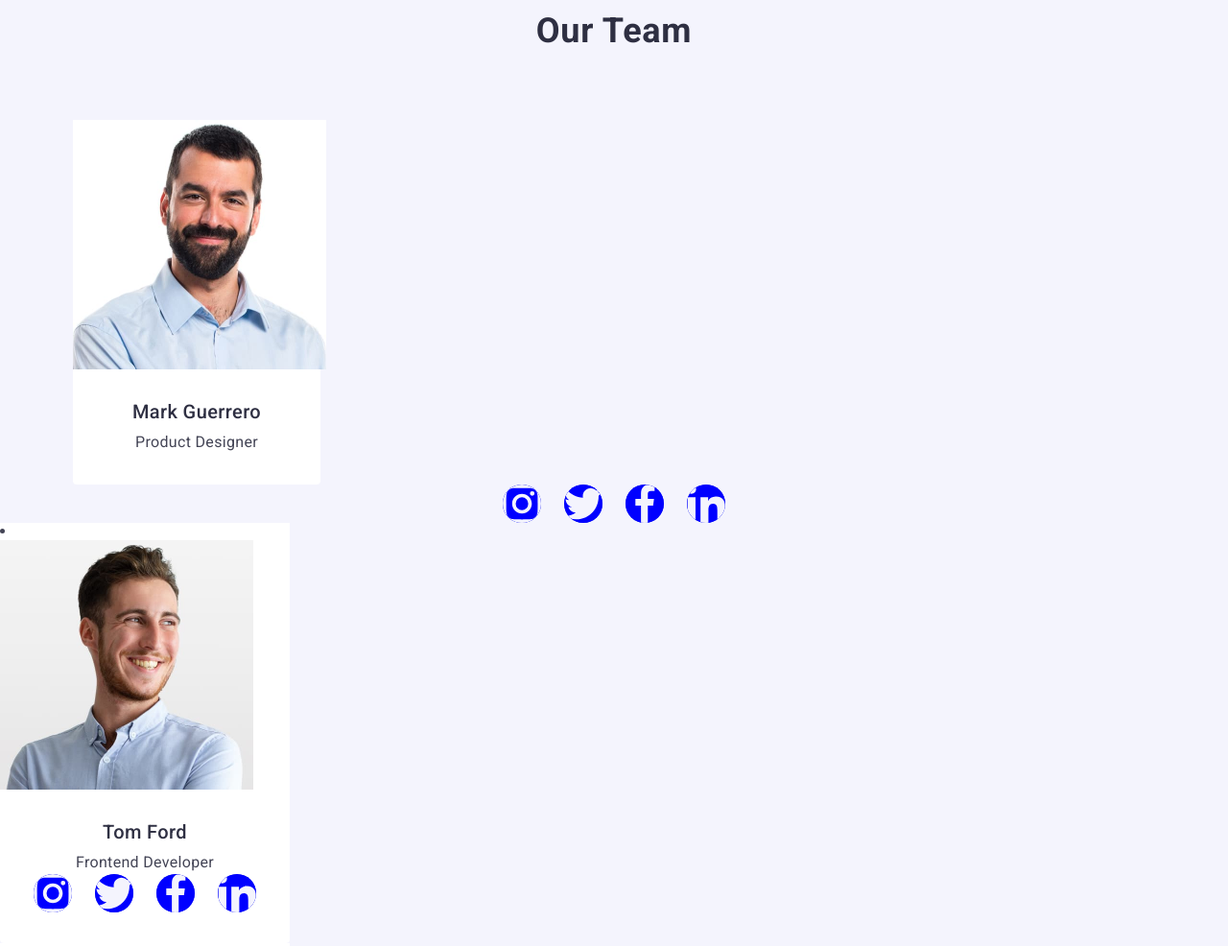
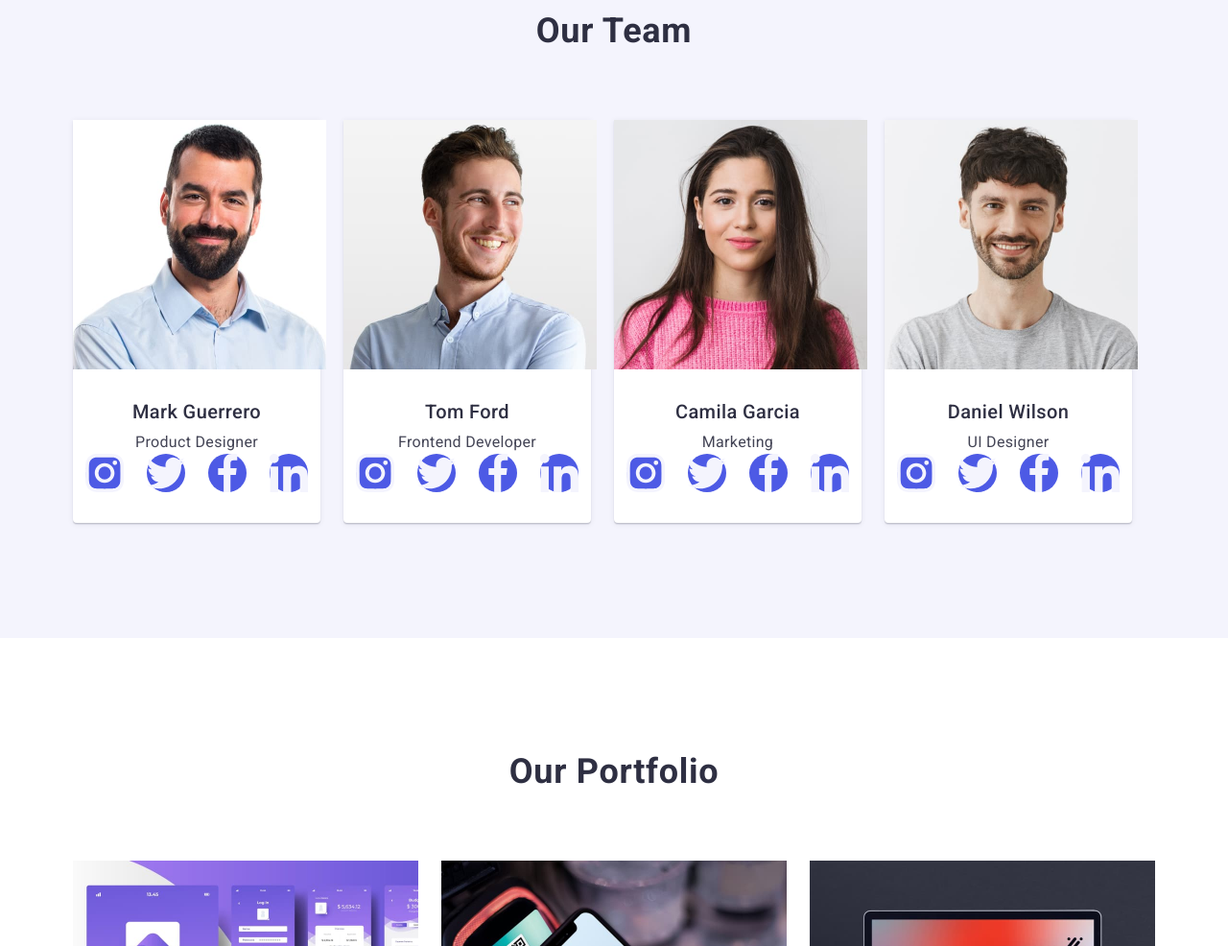
Before and after one commit to Olenka-12345/goit-markup-hw-04, a plain HTML site: page index.html in a window 1280 px wide. Shown: the part 1220-2206 px from the top of the page at 96% size. Drawn offline with nearby package versions, Linux system fonts and the light colour scheme.

Commit message:
index.html

```diff
--- a/css/styles.css
+++ b/css/styles.css
@@ -421,6 +421,46 @@ width: calc((100% - 72px) / 4);
 border-radius: 0px 0px 4px 4px;
 
 }
+.our-team-icon-item
+{
+width: 40px;
+height: 40px;
+}
+.current-team_card
+{
+    box-shadow: 0px 1px 6px rgba(46, 47, 66, 0.08),
+            0px 1px 1px rgba(46, 47, 66, 0.16),
+            0px 2px 1px rgba(46, 47, 66, 0.08);
+}
+.our-team-icon-list
+{
+display: flex;
+justify-content: center;
+gap: 24px;
+}
+.our-team-icon-link
+{
+width: 100%;
+height: 100%;
+background-color:#4d5ae5;
+border-radius:50%;
+display: flex;
+align-items: center;
+justify-content: center;
+transition:background-color 250ms cubic-bezier(0.4, 0, 0.2, 1);
+}
+.our-team-icon-link:hover
+{
+background-color: #404bbf;
+}
+.our-team-icon-link:focus
+{
+background-color: #404bbf;
+}
+.our-team-icon-item
+{
+fill:#f4f4fd;
+}
 .our-team-title
 {
 padding-top: 32px;
--- a/index.html
+++ b/index.html
@@ -43,7 +43,9 @@
         <address class="nav_address">
           <ul class="contacts-list">
             <li>
-              <a class="nav_address_item current" href="mailto:info@devstudio.com"
+              <a
+                class="nav_address_item current"
+                href="mailto:info@devstudio.com"
                 >info@devstudio.com</a
               >
             </li>
@@ -130,7 +132,7 @@
         <div class="container">
           <h2 class="title-our-team title_section_three">Our Team</h2>
           <ul class="our-team-list">
-            <li class="our-team-item team_card">
+            <li class="our-team-item team_card current-team_card">
               <img
                 src="./images/img_4.jpg"
                 alt="Mark Guerrero,Product Designer"
@@ -142,39 +144,39 @@
                 <p class="our-team-descrirtion card_description">
                   Product Designer
                 </p>
-                </ul>
-            <ul class="team-icon-list">
-              <li class="team-icon">
-                <a class="team-icon-link" href="">
-                <svg class="our-team-icon" width="16" height="16">
+                <ul class="our-team-icon-list">
+                  <li class="our-team-icon-item">
+                    <a class="our-team-icon-link" href=" ">
+                      <svg class="our-team-icon-item" width="16" height="16">
                         <use href="./images/icons.svg#icon-instagram"></use>
                       </svg>
                     </a>
                   </li>
-                <li class="team-icon">
-                <a class="team-icon-link" href=" ">
-                <svg class="our-team-icon" width="16" height="16">
+                  <li class="our-team-icon-item">
+                    <a class="our-team-icon-link" href=" ">
+                      <svg class="our-team-icon-item" width="16" height="16">
                         <use href="./images/icons.svg#icon-twitter"></use>
                       </svg>
                     </a>
                   </li>
-                 <li class="team-icon">
-                  <a class="team-icon-link" href="">
-                <svg class="our-team-icon" width="16" height="16">
+                  <li class="our-team-icon-item">
+                    <a class="our-team-icon-link" href=" ">
+                      <svg class="our-team-icon-item" width="16" height="16">
                         <use href="./images/icons.svg#icon-facebook"></use>
                       </svg>
                     </a>
                   </li>
-                <li class="team-icon">
-                  <a class="team-icon-link" href="">
-                <svg class="our-team-icon" width="16" height="16">
+                  <li class="our-team-icon-item">
+                    <a class="our-team-icon-link" href=" ">
+                      <svg class="our-team-icon-item" width="16" height="16">
                         <use href="./images/icons.svg#icon-linkedin"></use>
                       </svg>
                     </a>
                   </li>
                 </ul>
               </div>
-            <li class="our-team-item team_card">
+            </li>
+            <li class="our-team-item team_card current-team_card">
               <img
                 src="./images/img_1.jpg"
                 alt="Tom Ford,Frontend Developer"
@@ -186,31 +188,31 @@
                 <p class="our-team-descrirtion card_description">
                   Frontend Developer
                 </p>
-            <ul class="team-icon-list">
-              <li class="team-icon">
-                <a class="team-icon-link" href="">
-                <svg class="our-team-icon" width="16" height="16">
+                <ul class="our-team-icon-list">
+                  <li class="our-team-icon-item">
+                    <a class="our-team-icon-link" href=" ">
+                      <svg class="our-team-icon-item" width="16" height="16">
                         <use href="./images/icons.svg#icon-instagram"></use>
                       </svg>
                     </a>
                   </li>
-                <li class="team-icon">
-                <a class="team-icon-link" href="">
-                <svg class="our-team-icon" width="16" height="16">
+                  <li class="our-team-icon-item">
+                    <a class="our-team-icon-link" href=" ">
+                      <svg class="our-team-icon-item" width="16" height="16">
                         <use href="./images/icons.svg#icon-twitter"></use>
                       </svg>
                     </a>
                   </li>
-                <li class="team-icon">
-                 <a class="team-icon-link" href="">
-                <svg class="our-team-icon" width="16" height="16">
+                  <li class="our-team-icon-item">
+                    <a class="our-team-icon-link" href=" ">
+                      <svg class="our-team-icon-item" width="16" height="16">
                         <use href="./images/icons.svg#icon-facebook"></use>
                       </svg>
                     </a>
                   </li>
-                <li class="team-icon">
-                  <a class="team-icon-link" href="">
-                <svg class="our-team-icon" width="16" height="16">
+                  <li class="our-team-icon-item">
+                    <a class="our-team-icon-link" href=" ">
+                      <svg class="our-team-icon-item" width="16" height="16">
                         <use href="./images/icons.svg#icon-linkedin"></use>
                       </svg>
                     </a>
@@ -218,7 +220,7 @@
                 </ul>
               </div>
             </li>
-            <li class="our-team-item team_card">
+            <li class="our-team-item team_card current-team_card">
               <img
                 src="./images/img_2.jpg"
                 alt="Camila Garcia,Marketing"
@@ -228,31 +230,31 @@
               <div class="our-team-title">
                 <h3 class="our-team-list-title card_title">Camila Garcia</h3>
                 <p class="our-team-descrirtion card_description">Marketing</p>
-                            <ul class="team-icon-list">
-              <li class="team-icon">
-                <a class="team-icon-link" href="">
-                <svg class="our-team-icon" width="16" height="16">
+                <ul class="our-team-icon-list">
+                  <li class="our-team-icon-item">
+                    <a class="our-team-icon-link" href=" ">
+                      <svg class="our-team-icon-item" width="16" height="16">
                         <use href="./images/icons.svg#icon-instagram"></use>
                       </svg>
                     </a>
                   </li>
-                <li class="team-icon">
-                  <a class="team-icon-link" href="">
-                <svg class="our-team-icon" width="16" height="16">
+                  <li class="our-team-icon-item">
+                    <a class="our-team-icon-link" href=" ">
+                      <svg class="our-team-icon-item" width="16" height="16">
                         <use href="./images/icons.svg#icon-twitter"></use>
                       </svg>
                     </a>
                   </li>
-                <li class="team-icon">
-                  <a class="team-icon-link" href="">
-                <svg class="our-team-icon" width="16" height="16">
+                  <li class="our-team-icon-item">
+                    <a class="our-team-icon-link" href=" ">
+                      <svg class="our-team-icon-item" width="16" height="16">
                         <use href="./images/icons.svg#icon-facebook"></use>
                       </svg>
                     </a>
                   </li>
-                <li class="team-icon">
-                  <a class="team-icon-link" href="">
-                <svg class="our-team-icon" width="16" height="16">
+                  <li class="our-team-icon-item">
+                    <a class="our-team-icon-link" href=" ">
+                      <svg class="our-team-icon-item" width="16" height="16">
                         <use href="./images/icons.svg#icon-linkedin"></use>
                       </svg>
                     </a>
@@ -260,7 +262,7 @@
                 </ul>
               </div>
             </li>
-            <li class="our-team-item team_card">
+            <li class="our-team-item team_card current-team_card">
               <img
                 src="./images/img_3.jpg"
                 alt="Daniel Wilson,UI Designer"
@@ -270,39 +272,41 @@
               <div class="our-team-title">
                 <h3 class="our-team-list-title card_title">Daniel Wilson</h3>
                 <p class="our-team-descrirtion card_description">UI Designer</p>
-             <ul class="team-icon-list">
-              <li class="team-icon">
-                <a class="team-icon-link" href="">
-                <svg class="our-team-icon" width="16" height="16">
+                <ul class="our-team-icon-list">
+                  <li class="our-team-icon-item">
+                    <a class="our-team-icon-link" href=" ">
+                      <svg class="our-team-icon-item" width="16" height="16">
                         <use href="./images/icons.svg#icon-instagram"></use>
                       </svg>
                     </a>
                   </li>
-                <li class="team-icon">
-                 <a class="team-icon-link" href="">
-                <svg class="our-team-icon" width="16" height="16">
+                  <li class="our-team-icon-item">
+                    <a class="our-team-icon-link" href=" ">
+                      <svg class="our-team-icon-item" width="16" height="16">
                         <use href="./images/icons.svg#icon-twitter"></use>
                       </svg>
                     </a>
                   </li>
-                <li class="team-icon">
-                  <a class="team-icon-link" href="">
-                <svg class="our-team-icon" width="16" height="16">
+                  <li class="our-team-icon-item">
+                    <a class="our-team-icon-link" href=" ">
+                      <svg class="our-team-icon-item" width="16" height="16">
                         <use href="./images/icons.svg#icon-facebook"></use>
                       </svg>
                     </a>
                   </li>
-                <li class="team-icon">
-                  <a class="team-icon-link" href="">
-                <svg class="our-team-icon" width="16" height="16">
+                  <li class="our-team-icon-item">
+                    <a class="our-team-icon-link" href=" ">
+                      <svg class="our-team-icon-item" width="16" height="16">
                         <use href="./images/icons.svg#icon-linkedin"></use>
                       </svg>
                     </a>
                   </li>
                 </ul>
               </div>
+            </li>
+          </ul>
+        </div>
       </section>
-
 
       <section class="section-our-portfolio">
         <div class="container">
@@ -316,7 +320,11 @@
                   width="360"
                   height="300"
                 />
-              <p class="our-portfolio-icon">14 Stylish and User-Friendly App Design Concepts · Task Manager App · Calorie Tracker App · Exotic Fruit Ecommerce App · Cloud Storage App</p>
+                <p class="our-portfolio-icon">
+                  14 Stylish and User-Friendly App Design Concepts · Task
+                  Manager App · Calorie Tracker App · Exotic Fruit Ecommerce App
+                  · Cloud Storage App
+                </p>
               </div>
 
               <div class="our-portfolio-description">
@@ -333,7 +341,11 @@
                   width="360"
                   height="300"
                 />
-              <p class="our-portfolio-icon">14 Stylish and User-Friendly App Design Concepts · Task Manager App · Calorie Tracker App · Exotic Fruit Ecommerce App · Cloud Storage App</p>
+                <p class="our-portfolio-icon">
+                  14 Stylish and User-Friendly App Design Concepts · Task
+                  Manager App · Calorie Tracker App · Exotic Fruit Ecommerce App
+                  · Cloud Storage App
+                </p>
               </div>
 
               <div class="our-portfolio-description">
@@ -351,7 +363,11 @@
                   width="360"
                   height="300"
                 />
-              <p class="our-portfolio-icon">14 Stylish and User-Friendly App Design Concepts · Task Manager App · Calorie Tracker App · Exotic Fruit Ecommerce App · Cloud Storage App</p>
+                <p class="our-portfolio-icon">
+                  14 Stylish and User-Friendly App Design Concepts · Task
+                  Manager App · Calorie Tracker App · Exotic Fruit Ecommerce App
+                  · Cloud Storage App
+                </p>
               </div>
               <div class="our-portfolio-description">
                 <h3 class="our-portfolio-two title_section_two">
@@ -368,7 +384,11 @@
                   width="360"
                   height="300"
                 />
-              <p class="our-portfolio-icon">14 Stylish and User-Friendly App Design Concepts · Task Manager App · Calorie Tracker App · Exotic Fruit Ecommerce App · Cloud Storage App</p>
+                <p class="our-portfolio-icon">
+                  14 Stylish and User-Friendly App Design Concepts · Task
+                  Manager App · Calorie Tracker App · Exotic Fruit Ecommerce App
+                  · Cloud Storage App
+                </p>
               </div>
               <div class="our-portfolio-description">
                 <h3 class="our-portfolio-two title_section_two">
@@ -385,7 +405,11 @@
                   width="360"
                   height="300"
                 />
-              <p class="our-portfolio-icon">14 Stylish and User-Friendly App Design Concepts · Task Manager App · Calorie Tracker App · Exotic Fruit Ecommerce App · Cloud Storage App</p>
+                <p class="our-portfolio-icon">
+                  14 Stylish and User-Friendly App Design Concepts · Task
+                  Manager App · Calorie Tracker App · Exotic Fruit Ecommerce App
+                  · Cloud Storage App
+                </p>
               </div>
               <div class="our-portfolio-description">
                 <h3 class="our-portfolio-two title_section_two">
@@ -402,7 +426,11 @@
                   width="360"
                   height="300"
                 />
-              <p class="our-portfolio-icon">14 Stylish and User-Friendly App Design Concepts · Task Manager App · Calorie Tracker App · Exotic Fruit Ecommerce App · Cloud Storage App</p>
+                <p class="our-portfolio-icon">
+                  14 Stylish and User-Friendly App Design Concepts · Task
+                  Manager App · Calorie Tracker App · Exotic Fruit Ecommerce App
+                  · Cloud Storage App
+                </p>
               </div>
               <div class="our-portfolio-description">
                 <h3 class="our-portfolio-two title_section_two">
@@ -417,7 +445,7 @@
     </main>
     <footer class="footer-container footer_background">
       <div class="container footer-item">
-        <div class="footer-item-list" >
+        <div class="footer-item-list">
           <a class="footer-logo link_logo" href="./index.html"
             >Web<span class="footer_title">Studio</span></a
           >
@@ -432,36 +460,30 @@
             <li class="social-media-item">
               <a class="social-media-icon" href="">
                 <svg class="social-media-icon-item" width="24" height="24">
-                  <use href="./images/icons.svg#icon-instagram">
-                  </use>
+                  <use href="./images/icons.svg#icon-instagram"></use>
                 </svg>
               </a>
             </li>
             <li class="social-media-item">
               <a class="social-media-icon" href="">
                 <svg class="social-media-icon-item" width="24" height="24">
-                  <use href="./images/icons.svg#icon-twitter">
-                  </use>
+                  <use href="./images/icons.svg#icon-twitter"></use>
                 </svg>
               </a>
-
             </li>
 
             <li class="social-media-item">
               <a class="social-media-icon" href="">
                 <svg class="social-media-icon-item" width="24" height="24">
-                  <use href="./images/icons.svg#icon-facebook">
-                  </use>
+                  <use href="./images/icons.svg#icon-facebook"></use>
                 </svg>
               </a>
-
             </li>
 
             <li class="social-media-item">
               <a class="social-media-icon" href="">
                 <svg class="social-media-icon-item" width="24" height="24">
-                  <use href="./images/icons.svg#icon-linkedin">
-                  </use>
+                  <use href="./images/icons.svg#icon-linkedin"></use>
                 </svg>
               </a>
             </li>
```
Lines whose indentation alone changed are shown as unchanged.
